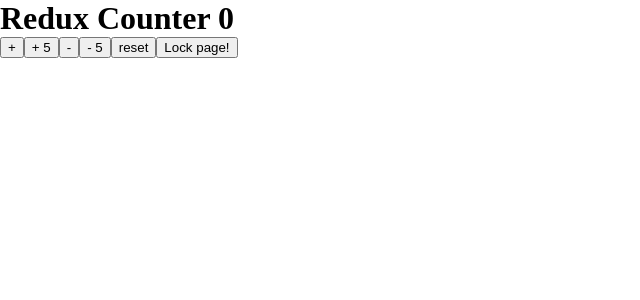
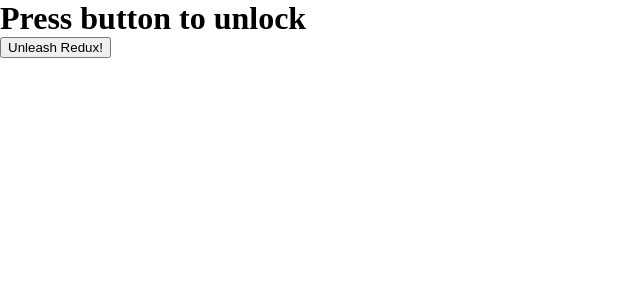
Before and after one commit to CanniJr/Redux-Counter, a React (Create React App) app: page / in a window 1280 px wide. Shown: the top 300 px of the page, without its empty margins (0-640 px from the left). Built offline with nearby package versions, Linux system fonts and the light colour scheme.

Commit message:
complete basic redux hooks training

```diff
--- a/src/App.js
+++ b/src/App.js
@@ -1,6 +1,7 @@
 import './App.css';
 import React from 'react';
 import { useSelector, useDispatch } from 'react-redux'
+import {increment, decrement, reset, key} from './actions'
 
 
 function App() {
@@ -9,15 +10,24 @@
   const dispatch = useDispatch();
 
   return (
-    <div className='app'>
-      <h1>Redux Counter {counter}</h1>
-      <button>+</button>
-      <button>+ 5</button>
-      <button>-</button>
-      <button>- 5</button>
-      <button>reset</button>
-      <button>Lock page!</button>
-    </div>
+    <>
+      { !lock ?
+        <div className='app'>
+          <h1>Redux Counter {counter}</h1>
+          <button onClick={() => dispatch(increment())}>+</button>
+          <button onClick={() => dispatch(increment(5))}>+ 5</button>
+          <button onClick={() => dispatch(decrement())}>-</button>
+          <button onClick={() => dispatch(decrement(5))}>- 5</button>
+          <button onClick={() => dispatch(reset())}>reset</button>
+          <button onClick={() => dispatch(key())}>Lock Page!</button>
+        </div>
+        :
+        <div>
+          <h1>Press button to unlock</h1>
+          <button onClick={() => dispatch(key())}>Unleash Redux!</button>
+        </div>
+    }
+      </>
   );
 }
 
--- a/src/actions/index.js
+++ b/src/actions/index.js
@@ -1,2 +1,25 @@
 export const increment = (input = 1) => {
+    return {
+        type: 'INCREMENT',
+        payload: input
+    }
 }
+
+export const decrement = (input = 1) => {
+    return {
+        type: 'DECREMENT',
+        payload: input
+    }
+}
+
+export const reset = () => {
+    return {
+        type: 'RESET'
+    }
+}
+
+export const key = () => {
+    return {
+        type: 'LOCK/UNLOCK'
+    }
+}
--- a/src/index.js
+++ b/src/index.js
@@ -9,7 +9,9 @@
 import allReducers from './reducers'
 
 // state in redux
-const store = createStore(allReducers)
+const store = createStore(allReducers,
+  window.__REDUX_DEVTOOLS_EXTENSION__ && window.__REDUX_DEVTOOLS_EXTENSION__() // <--- displays state on redux devtools
+)
 
 ReactDOM.render(
   <Provider store={store}>
--- a/src/reducers/Counter.js
+++ b/src/reducers/Counter.js
@@ -1,9 +1,11 @@
 const counterReducer = (state = 0, action) => { //reducers take 2 arguments: initial state and type of action.
     switch (action.type) {
         case 'INCREMENT' :
-            return state + 1;
+            return state + action.payload;
         case 'DECREMENT':
-            return state - 1;
+            return state - action.payload;
+        case 'RESET':
+            return state = 0
         default:
             return state
     }
--- a/src/reducers/Lock.js
+++ b/src/reducers/Lock.js
@@ -1,6 +1,6 @@
 const lockReducer = (state = true, action) => {
     switch (action.type) {
-        case 'UNLOCK':
+        case 'LOCK/UNLOCK':
             return !state
         default:
             return state
```
